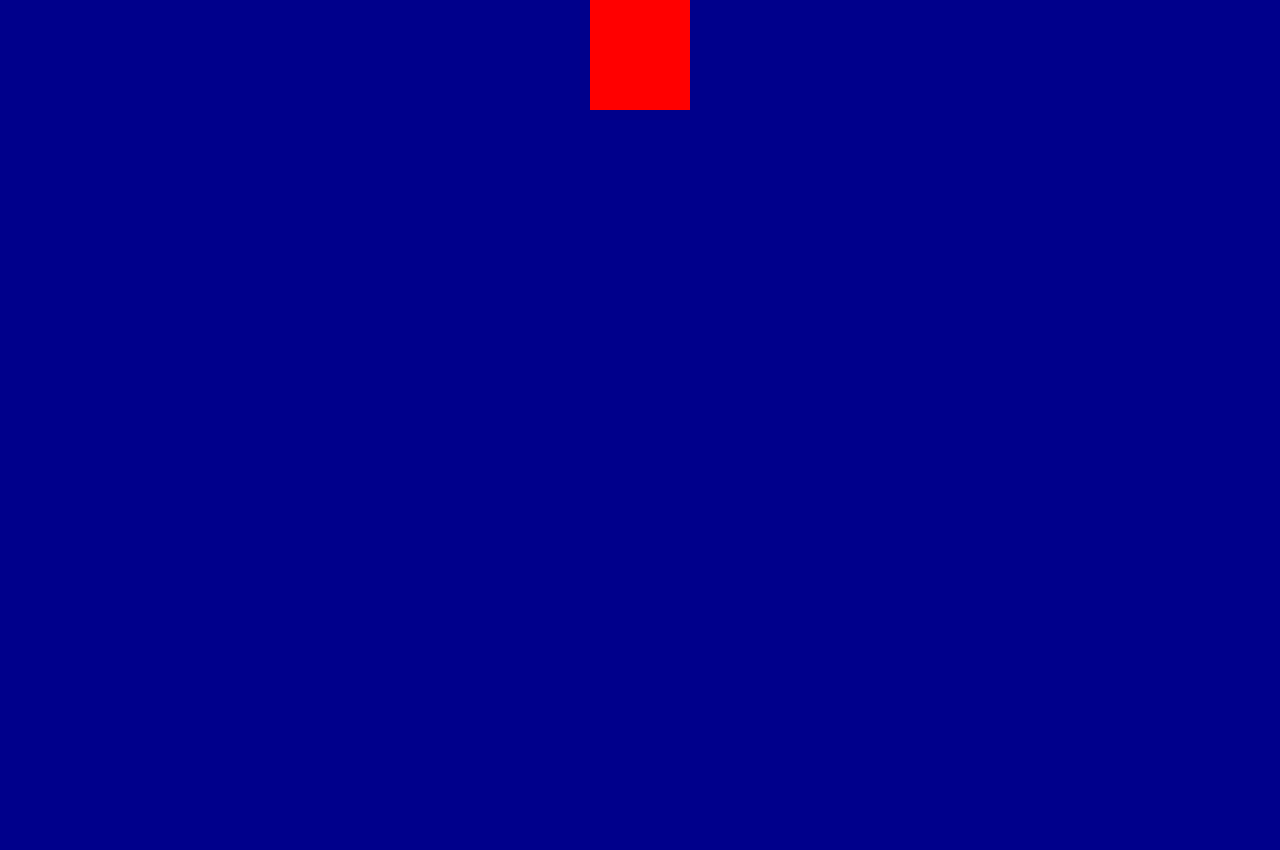
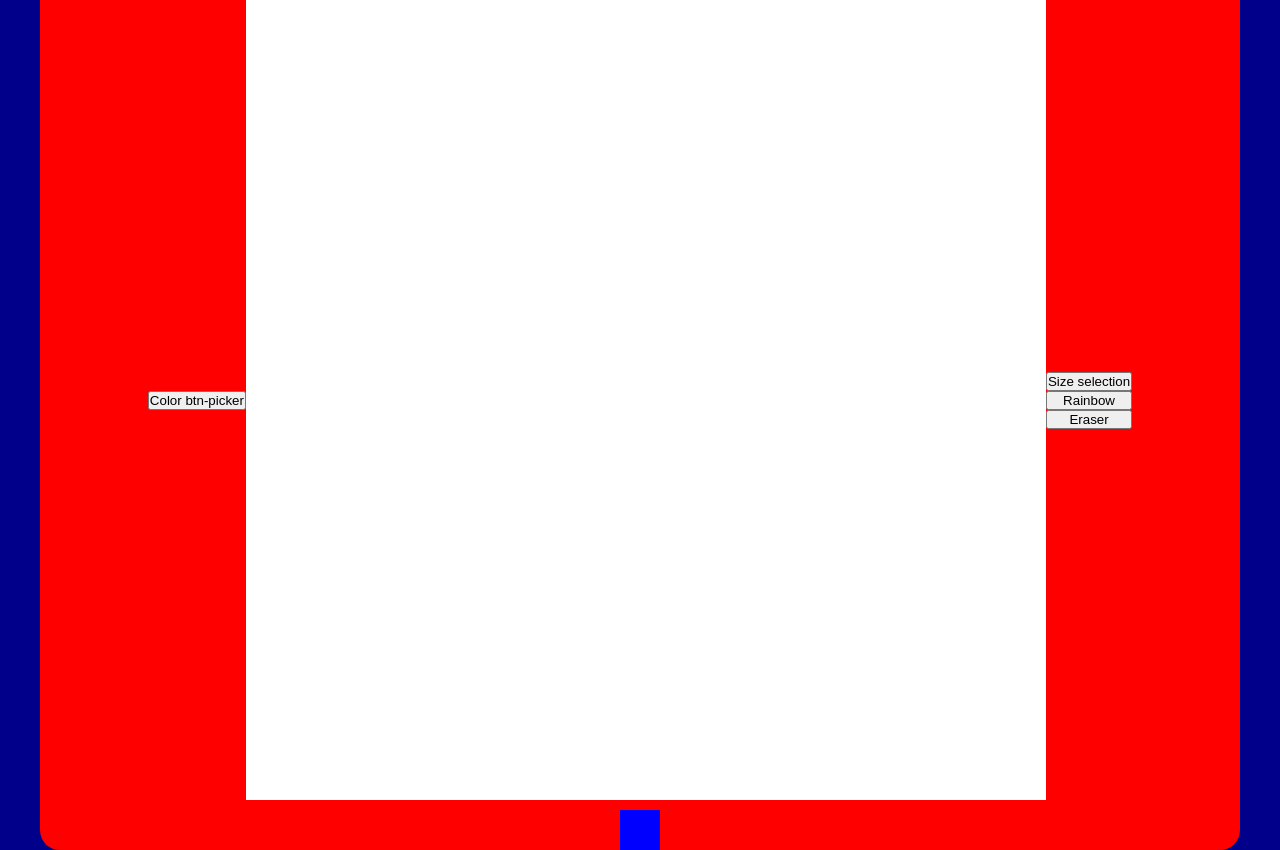
Before and after one commit to PiotrrKubas/etch-a-sketch, a plain HTML site: page index.html in a window 1280 px wide. Before the commit the page ends 800 px from the top, so only its background shows below. Drawn offline with Linux system fonts and the light colour scheme.

Commit message:
Basic styling

```diff
--- a/index.html
+++ b/index.html
@@ -10,11 +10,19 @@
 
 <body>
     <div class="frame">
-        <div class="top"></div>
+        <div class="top">
+            <p>Etch-A-Sketch</p>
+        </div>
         <div class="center">
-            <div class="left"></div>
+            <div class="left">
+                <button class="btn-picker">Color btn-picker</button>
+            </div>
             <div class="screen"></div>
-            <div class="right"></div>
+            <div class="right">
+                <button class="btn-size">Size selection</button>
+                <button class="btn-rainbow">Rainbow</button>
+                <button class="btn-eraser">Eraser</button>
+            </div>
         </div>
         <div class="bottom"></div>
     </div>
--- a/style.css
+++ b/style.css
@@ -8,30 +8,69 @@ body {
 	display: flex;
 	justify-content: center;
 	align-items: center;
-	flex-direction: column;
+	height: 100vh;
 }
 
+/* FRAME */
+
 .frame {
-	padding-top: 10px;
-	width: 100px;
-	height: 100px;
+	display: flex;
+	justify-content: space-between;
+	align-items: center;
+	flex-direction: column;
+	border-radius: 20px;
+	width: 1200px;
+	height: 900px;
 	background-color: red;
 }
 
+/* TOP */
+
 .top {
+	height: 40px;
+	background-color: blue;
 }
 
+/* CENTER */
+
 .center {
+	height: 700px;
+	display: flex;
+	flex-direction: row;
+	justify-content: center;
+	align-items: center;
 }
+
+.screen {
+	width: 800px;
+	height: 800px;
+	background-color: white;
+}
+
+/* LEFT */
 
 .left {
 }
 
-.screen {
+.color-picker {
+}
+/* RIGHT */
+.right {
+	display: flex;
+	flex-direction: column;
 }
 
-.right {
+.btn-size {
 }
 
+.btn-rainbow {
+}
+
+.btn-eraser {
+}
+/* BOTTOM */
 .bottom {
+	height: 40px;
+	width: 40px;
+	background-color: blue;
 }
```
